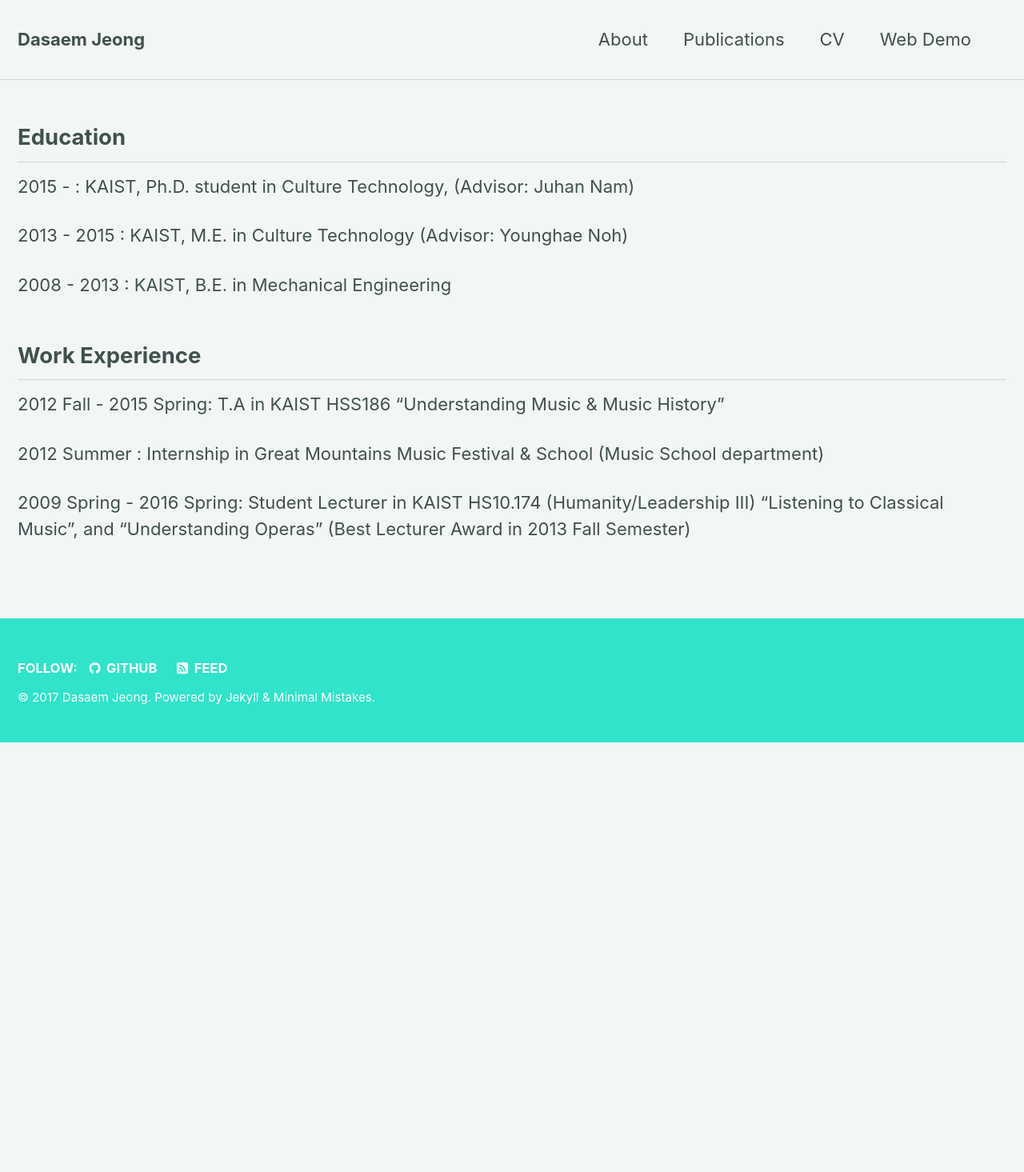
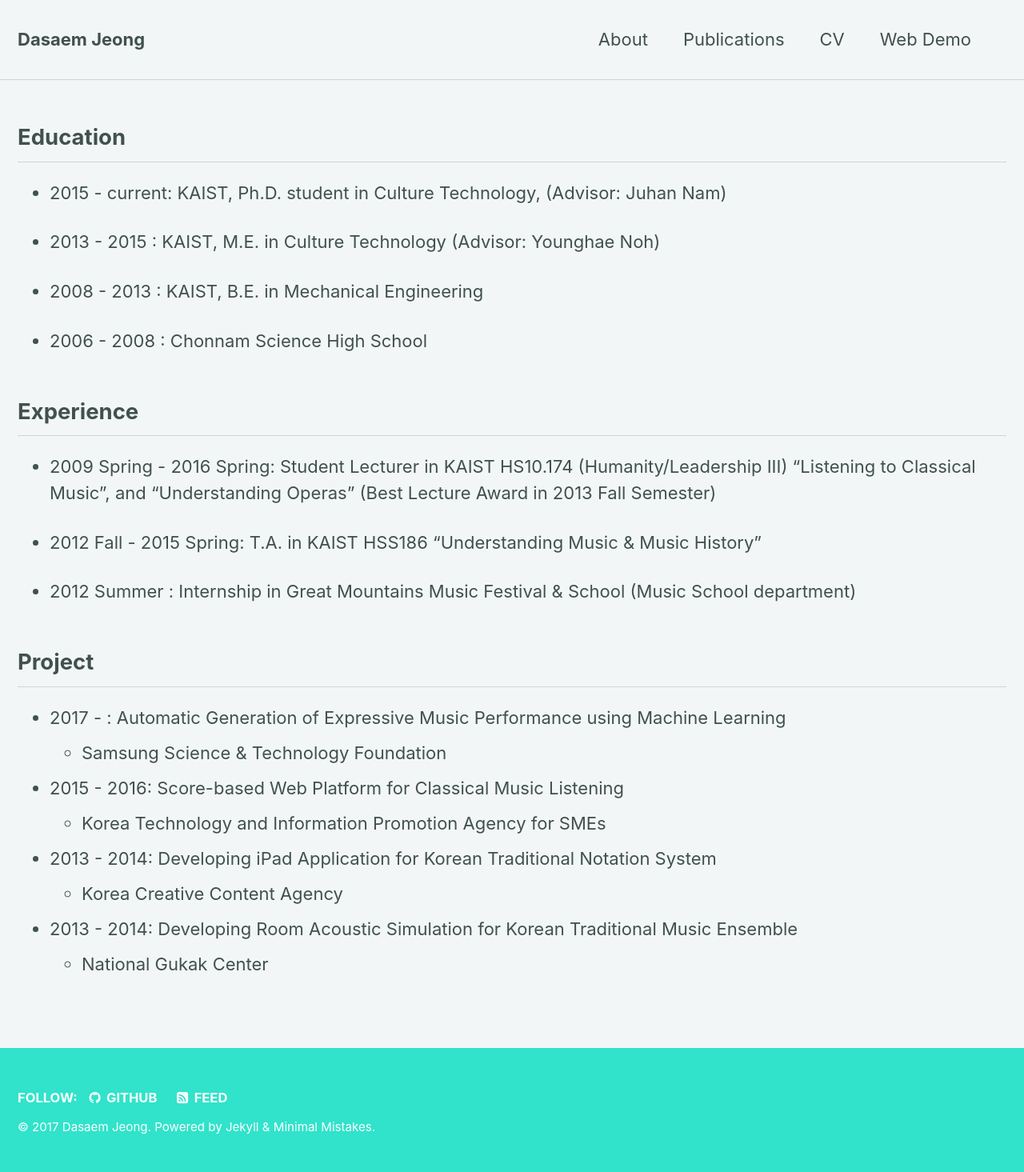
Before and after one commit to jdasam/jdasam.github.io, a Jekyll site: the page built from cv.md, in a window 1280 px wide. Shown: the whole page at 80% size. Built offline with Jekyll 4.4.1, drawn with Linux system fonts in a browser that asks for light colours; before the commit the page ends 928 px from its top, so only the background shows below that.

Commit message:
Small update

```diff
--- a/cv.md
+++ b/cv.md
@@ -5,17 +5,33 @@ permalink: /cv/
 ---
 ## Education
 
-2015 - : KAIST, Ph.D. student in Culture Technology, (Advisor: Juhan Nam)
+- 2015 - current: KAIST, Ph.D. student in Culture Technology, (Advisor: Juhan Nam)
 
-2013 - 2015 : KAIST, M.E. in Culture Technology (Advisor: Younghae Noh)
+- 2013 - 2015 : KAIST, M.E. in Culture Technology (Advisor: Younghae Noh)
 
-2008 - 2013 : KAIST, B.E. in Mechanical Engineering
+- 2008 - 2013 : KAIST, B.E. in Mechanical Engineering
+
+- 2006 - 2008 : Chonnam Science High School
 
 
-## Work Experience
+## Experience
 
-2012 Fall - 2015 Spring: T.A in KAIST HSS186 "Understanding Music & Music History"
+- 2009 Spring - 2016 Spring: Student Lecturer in KAIST HS10.174 (Humanity/Leadership III) "Listening to Classical Music", and "Understanding Operas" (Best Lecture Award in 2013 Fall Semester)
 
-2012 Summer : Internship in Great Mountains Music Festival & School (Music School department)
+- 2012 Fall - 2015 Spring: T.A. in KAIST HSS186 "Understanding Music & Music History"
 
-2009 Spring - 2016 Spring: Student Lecturer in KAIST HS10.174 (Humanity/Leadership III) "Listening to Classical Music", and "Understanding Operas" (Best Lecturer Award in 2013 Fall Semester)
+- 2012 Summer : Internship in Great Mountains Music Festival & School (Music School department)
+
+## Project
+
+- 2017 - : Automatic Generation of Expressive Music Performance using Machine Learning
+	+ Samsung Science & Technology Foundation
+
+- 2015 - 2016: Score-based Web Platform for Classical Music Listening
+	+ Korea Technology and Information Promotion Agency for SMEs
+
+- 2013 - 2014: Developing iPad Application for Korean Traditional Notation System
+	+ Korea Creative Content Agency
+
+- 2013 - 2014: Developing Room Acoustic Simulation for Korean Traditional Music Ensemble
+	+ National Gukak Center
```
Also changed, not shown: about.md (+1 -1 lines).
